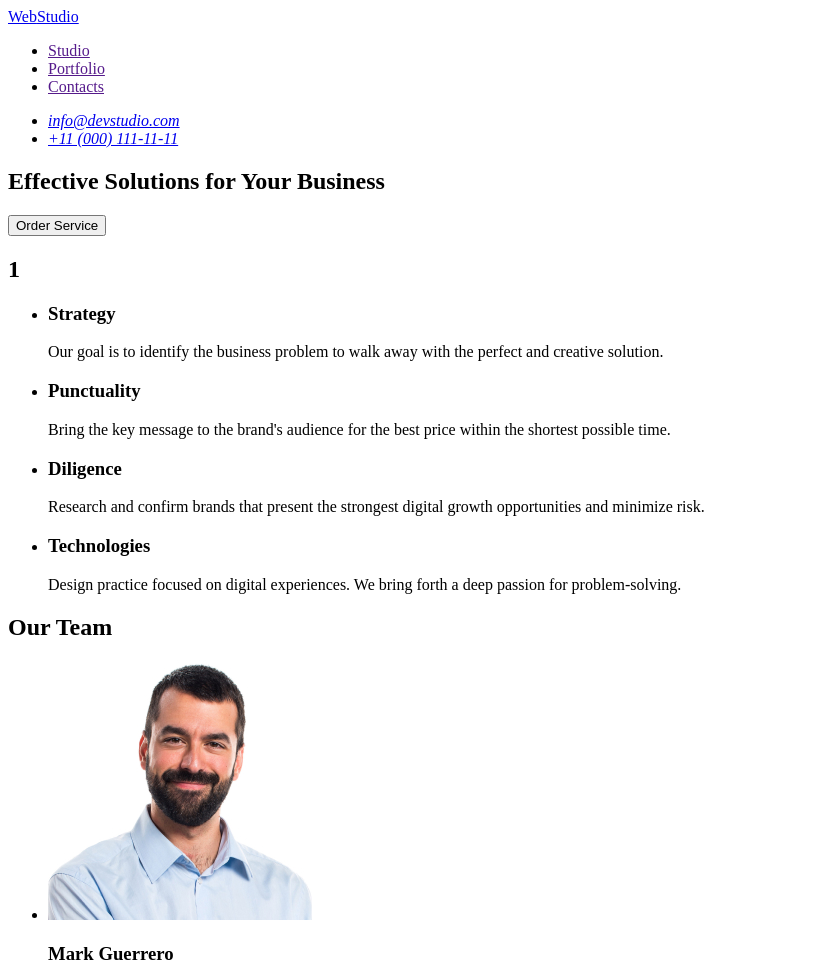
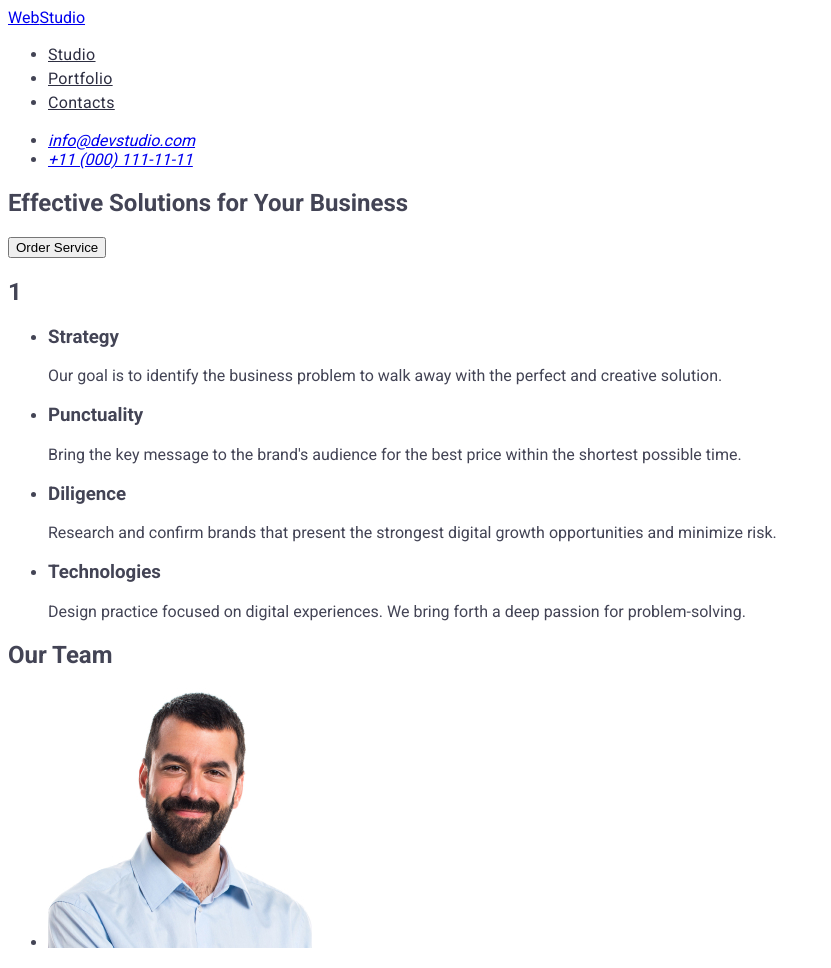
Before and after one commit to PODOLUhub/goit-markup-hw-02, a plain HTML site: page index.html in a window 1280 px wide. Shown: the top 968 px of the page, without its empty margins (0-831 px from the left). Drawn offline with Linux system fonts and the light colour scheme.

Commit message:
i dont now

```diff
--- a/css/styles.css
+++ b/css/styles.css
@@ -1,15 +1,13 @@
 body {
-  margin: 0;
-  height: 100%;
+  background: #ffffff;
   font-family: "Roboto", sans-serif;
+  color: #434455;
 }
 .header {
   text-align: justify;
   line-height: 1.5;
   text-transform: uppercase;
-}
-.header-logo {
-  color:  #2E2F42;
+    color: #2E2F42;
       font-family: Raleway;
       font-size: 18px;
       font-style: normal;
@@ -18,6 +16,11 @@ body {
       letter-spacing: 0.54px;
       text-transform: uppercase;
     }
-.header-logo-web {
-  color: #4D5AE5;
+.list {
+  font-size: 16px;
+  font-weight: 500;
+  color: #2E2F42;
+  line-height: 1.5;
+  letter-spacing:  0.02em;
+
 }
--- a/index.html
+++ b/index.html
@@ -8,26 +8,25 @@
     <link
       href="https://fonts.googleapis.com/css2?family=Raleway:wght@700&family=Roboto:wght@400;700&display=swap"
       rel="stylesheet"
-      href="css/styles.css"
     />
+    <link rel="stylesheet" href="./css/styles.css" />
+
     <title>Document</title>
   </head>
 
   <body>
-    <header class="header">
+    <header>
       <nav class="header-nav">
-        <a href="./index.html" class="header-logo"
-          ><span class="header-logo-web">Web</span>Studio</a
-        >
+        <a href="./index.html">Web<span class="logo-accent">Studio</span></a>
         <ul>
           <li>
-            <a href="">Studio</a>
+            <a class="list" href="" target="_blank">Studio</a>
           </li>
           <li>
-            <a href="">Portfolio</a>
+            <a class="list" href="" target="_blank">Portfolio</a>
           </li>
           <li>
-            <a href="">Contacts</a>
+            <a class="list" href="" target="_blank">Contacts</a>
           </li>
         </ul>
       </nav>
```
Lines whose indentation alone changed are shown as unchanged.
